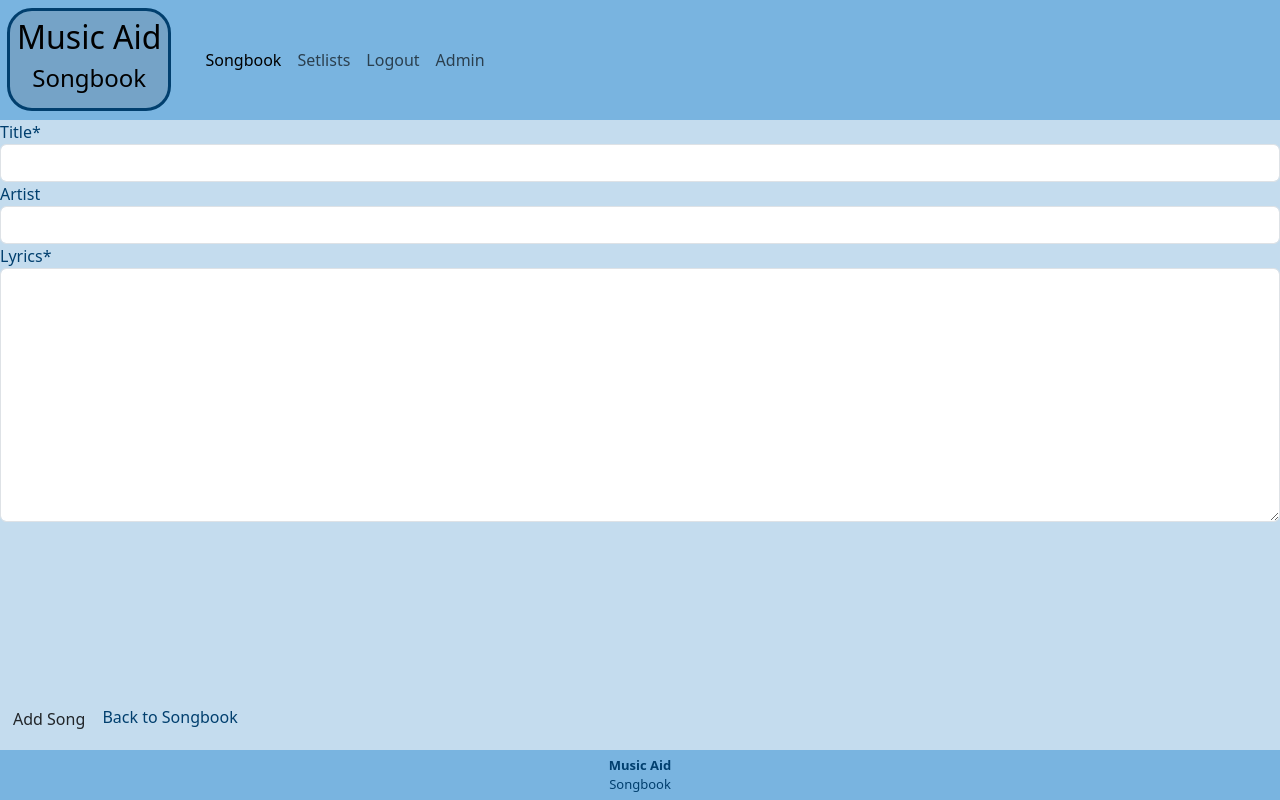
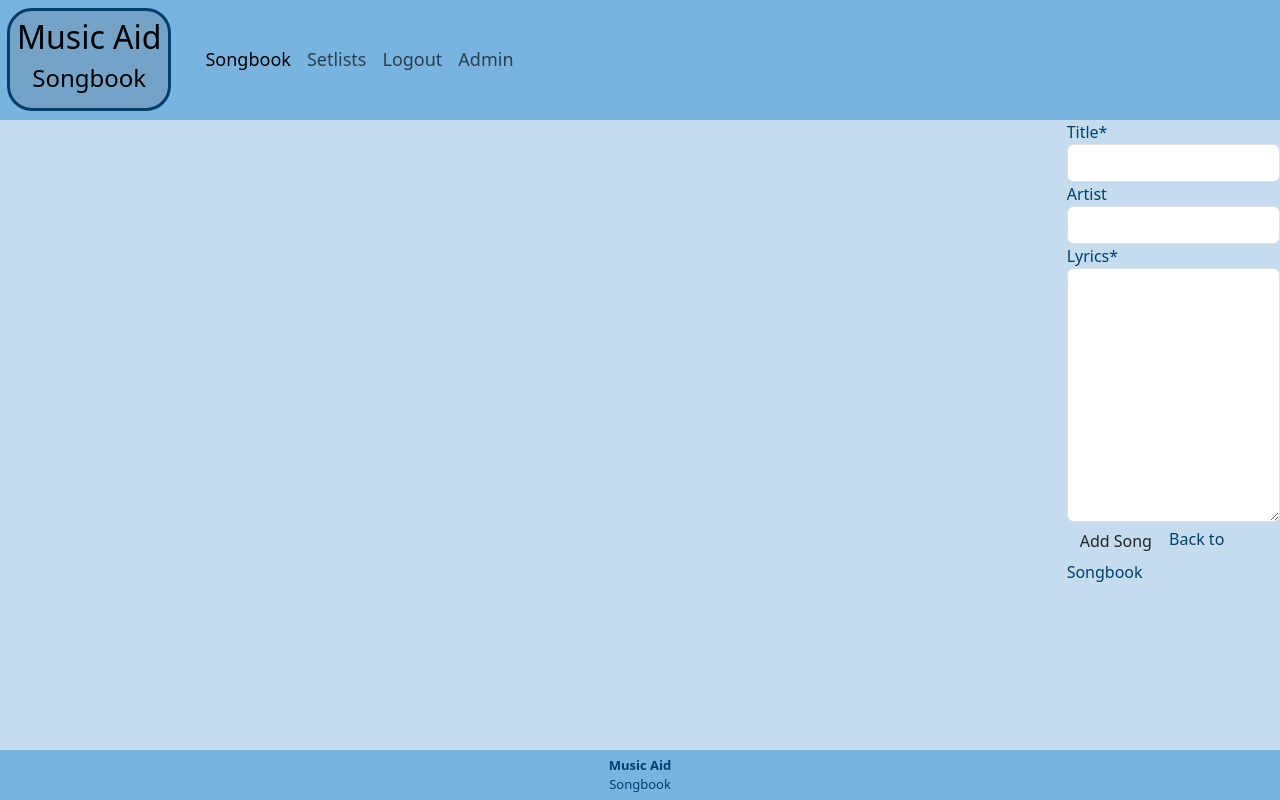
Before and after one commit to Stephen-J-Whitaker/music-aid, a Django app: page /song_add/ in a window 1280 px wide; the page is wider, and only the part inside the window is pictured. Run offline with Django 3.2, Linux system fonts and the light colour scheme; the visitor is signed in with stand-in values (Sample User, id 1); some libraries are stand-ins or nearby versions.

Commit message:
FEAT: Update content container display and position styles

```diff
--- a/static/css/style.css
+++ b/static/css/style.css
@@ -35,6 +35,10 @@ header {
 }
 
 /* Navbar styling */
+nav {
+    font-size: large;
+}
+
 .navbar-container {
     padding: 0;
     background-color: var(--interface-medium-blue);
@@ -57,16 +61,24 @@ main {
     flex: 1 0 auto;
     position: absolute;
     display: flex;
-    flex-direction: column;
     top: var(--header-height);
     height: calc(100% - var(--header-height) - var(--footer-height));
     background-color: var(--interface-light-blue);
     width: 100%;
+    justify-content: center;
 }
 
 /* Make room for button bar when buttons present */
 .with_buttons {
     height: calc(100% - var(--header-height) - var(--button-container-height) - var(--footer-height));
+}
+
+.main-inner-container {
+    display: flex;
+    flex-direction: column;
+    width: 50%;
+    margin-top: 50px;
+    text-align: center;
 }
 
 /* Content container styles */
@@ -80,6 +92,8 @@ main {
     background-color: var(--interface-light-blue);
     overflow-y: scroll;
     overflow-x: hidden;
+    margin-bottom: 30px;
+    text-align: center;
 }
 
 /* Home page styling */
@@ -139,6 +153,7 @@ a {
 /* End of common anchor and link styles */
 
 /* Button styles */
+.anchor-btn,
 button {
     background-color: var(--interface-medium-blue);
     border: none;
@@ -196,7 +211,6 @@ button {
 
 /* BUtton container styles */
 .button-container {
-    position: fixed;
     /* position: fixed; */
     width: 100%;
     height: var(--button-container-height);
```
